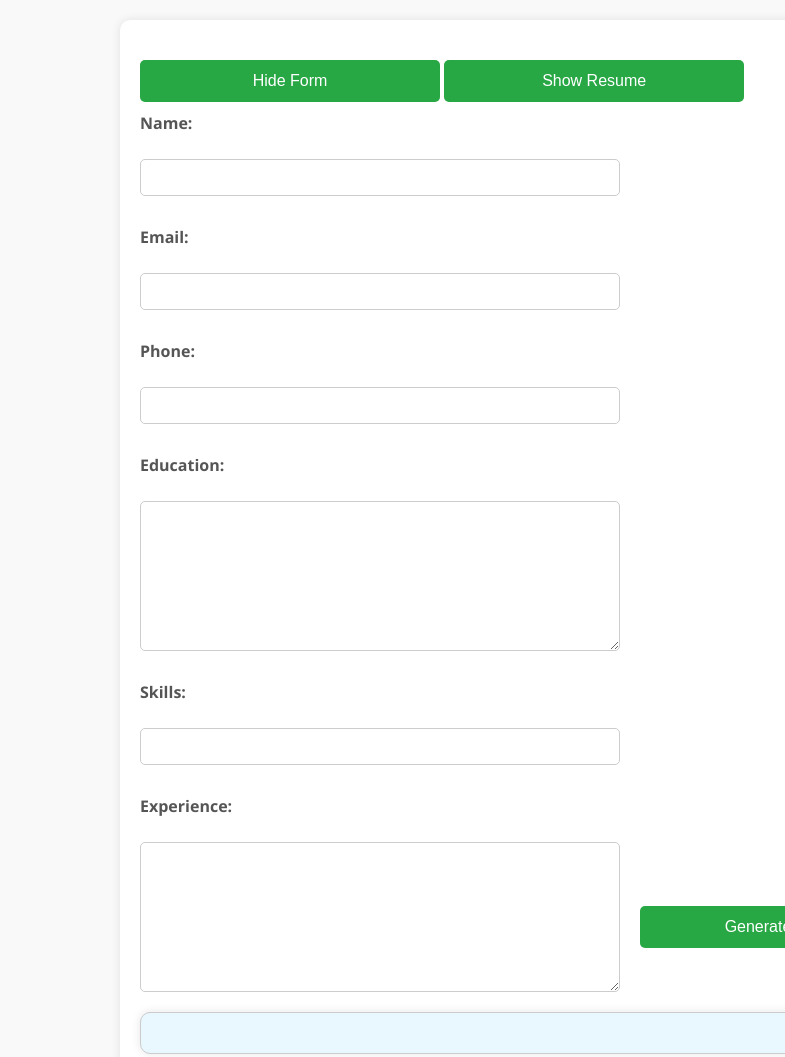
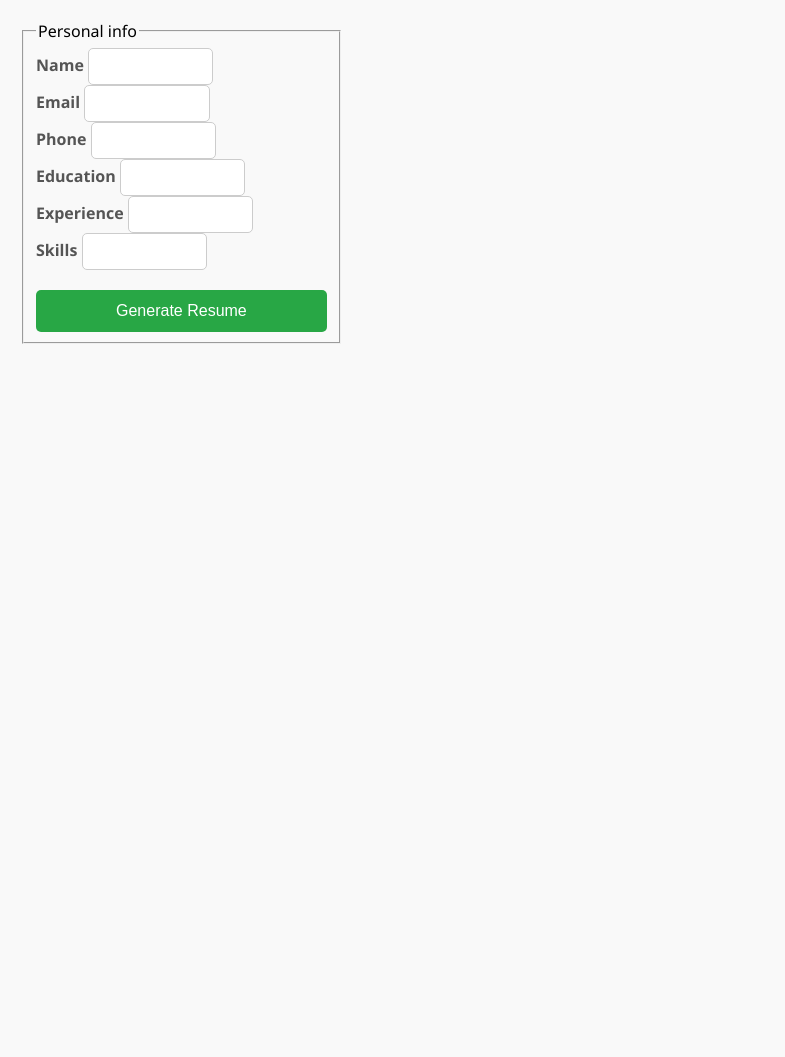
Before and after one commit to abdulmannan991/Hackathon_01, a plain HTML site: page Milestone_04/index.html in a window 1280 px wide. Shown: the top 1057 px of the page, without its empty margins (0-785 px from the left). After the commit the page ends 800 px from the top, so only its background shows below. Drawn offline with Linux system fonts and the light colour scheme; files that its build step writes are made by us from their sources.

Commit message:
Update index.html

```diff
--- a/Milestone_04/index.html
+++ b/Milestone_04/index.html
@@ -3,42 +3,63 @@
 <head>
     <meta charset="UTF-8">
     <meta name="viewport" content="width=device-width, initial-scale=1.0">
-    <title>Responsive Resume Builder</title>
+    <title>Responsive Resume Form</title>
     <link rel="stylesheet" href="css/styles.css">
 </head>
 <body>
-    <div class="container">
-        <button id="toggleFormButton" class="visible">Hide Form</button>
-        <button id="toggleOutputButton" class="hidden">Show Resume</button>
 
-        <!-- Resume Form -->
-        <form id="resumeForm" class="visible">
-            <label for="name">Name:</label>
-            <input type="text" id="name" required>
 
-            <label for="email">Email:</label>
-            <input type="email" id="email" required>
+    <div class="formcontainer">
 
-            <label for="phone">Phone:</label>
-            <input type="tel" id="phone" required>
+        <form  id="Form">
+           <fieldset class="field">
+            <legend class="legendf">
+                Personal info
+            </legend>
 
-            <label for="Education">Education:</label>
-            <textarea id="Education" required></textarea>
+            <div class="group">
+            <label class="labe" for="name">Name</label>
+            <input class="labe" id="name" type="name" required = "required">
+        </div>
 
-            <label for="skills">Skills:</label>
-            <input type="text" id="skills" required>
+        <div class="group">
+            <label class="labe" for="email">Email</label>
+            <input class="labe" id="email" type="email" required = "required">
+            </div>
 
-            <label for="experience">Experience:</label>
-            <textarea id="experience" required></textarea>
+            <div class="group">
+                <label class="labe" for="phone">Phone</label>
+                <input class="labe" id="phone" type="number" required = "required">
 
-            <button type="submit" id="generateButton">Generate Resume</button>
+        </div>
+        <div class="group">
+            <label class="labe" for="education">Education</label>
+            <input class="labe" id="education" type="text" required = "required">
+        </div>
+            <div class="group">
+
+            <label class="labe" for="experience">Experience</label>
+            <input class="labe" id="experience" type="text" required = "required">
+</div>
+
+<div class="group">
+            <label class="labe" for="skills">Skills</label>
+            <input class="labe" id="skills" type="text" required = "required">
+            </div>
+
+
+<button class="btn" type="submit">Generate Resume</button>
+
+           </fieldset>
         </form>
-
-        <div id="resumeOutput" class="resume-output hidden"></div>
-
-        <button id="editButton" class="hidden">Edit Resume</button>
     </div>
 
-    <script src="scripts/main.js" defer></script>
+                           <!-- Dynamic Resume :) -->
+
+        <div id="resume">
+
+        </div>
+
+        <script src="./script.js"></script>
 </body>
 </html>
```
